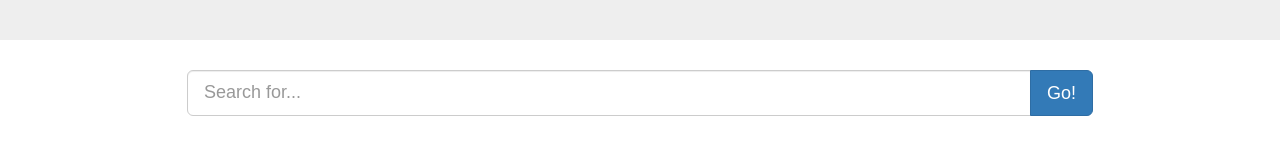
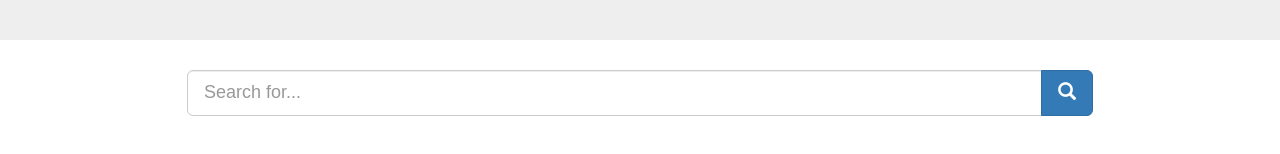
Before and after one commit to danielrobertson/relevant-xkcd, a React (Create React App) app: page / in a window 1280 px wide. Shown: the part 200-354 px from the top of the page. Built offline with nearby package versions, Linux system fonts and the light colour scheme.

Commit message:
search icon as search button

```diff
--- a/src/App.js
+++ b/src/App.js
@@ -1,12 +1,7 @@
 import React, { Component } from "react";
 import "./App.css";
-import {
-  Grid,
-  FormGroup,
-  FormControl,
-  Jumbotron,
-  Button
-} from "react-bootstrap";
+import { Grid, Button } from "react-bootstrap";
+import Jumbotron from "./Components/Jumbotron";
 
 class App extends Component {
   constructor(props) {
@@ -16,15 +11,7 @@ class App extends Component {
   render() {
     return (
       <div className="App">
-        <div class="jumbotron jumbotron-fluid">
-          <div class="container">
-            <h1 class="display-4">Relevant Xkcd</h1>
-            <p class="lead">
-              With over two thousand comics, there is a relevant Xkcd for every
-              situation - search to see for yourself!
-            </p>
-          </div>
-        </div>
+        <Jumbotron />
         <Grid>
           <div class="row">
             <div class="col-lg-6">
@@ -36,7 +23,7 @@ class App extends Component {
                 />
                 <span class="input-group-btn">
                   <button class="btn btn-primary" type="button">
-                    Go!
+                    <span class="glyphicon glyphicon-search" />
                   </button>
                 </span>
               </div>
--- /dev/null
+++ b/src/Components/Jumbotron.js
@@ -0,0 +1,19 @@
+import React from "react";
+
+class Jumbotron extends React.Component {
+  render() {
+    return (
+      <div class="jumbotron jumbotron-fluid">
+        <div class="container">
+          <h1 class="display-4">Relevant Xkcd</h1>
+          <p class="lead">
+            With over two thousand comics, there is a relevant Xkcd for every
+            situation - search to see for yourself!
+          </p>
+        </div>
+      </div>
+    );
+  }
+}
+
+export default Jumbotron;
```
Also changed, not shown: 1 other file (tests, documents, lock files or other folders).
